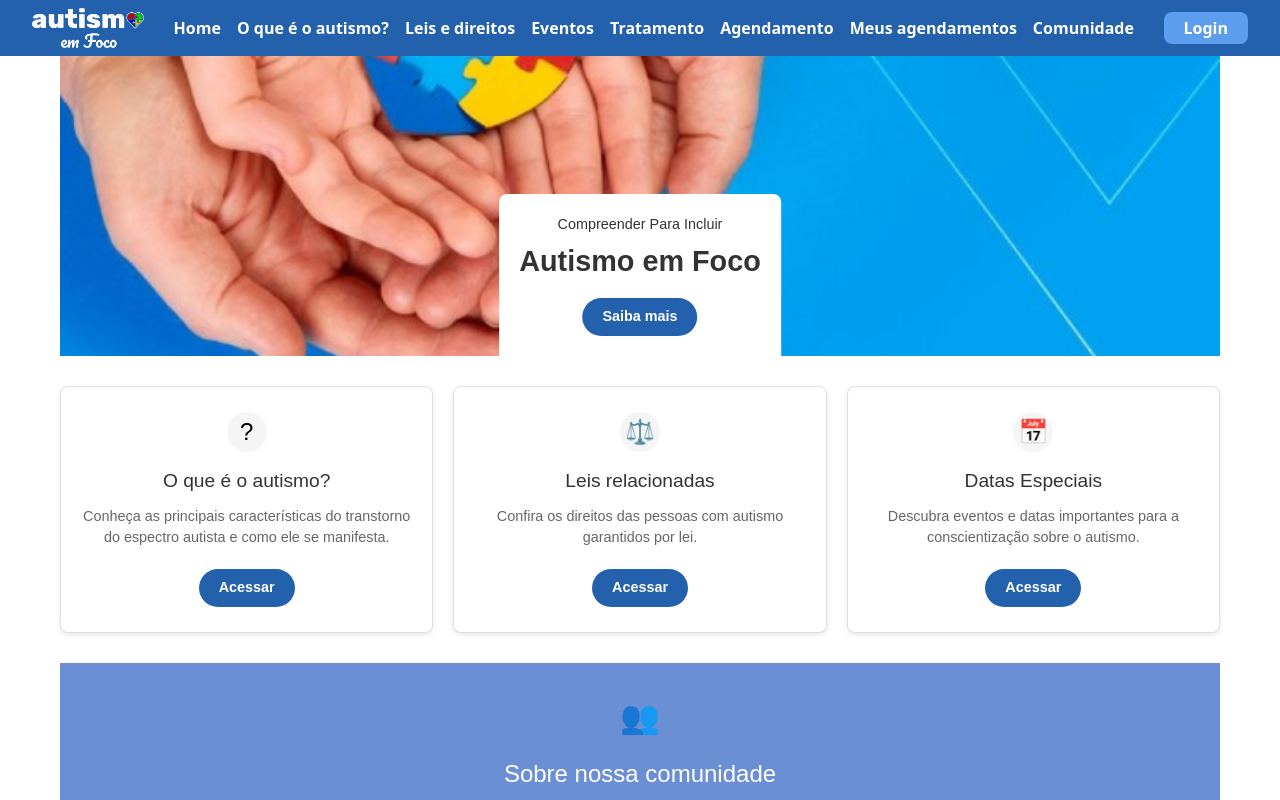
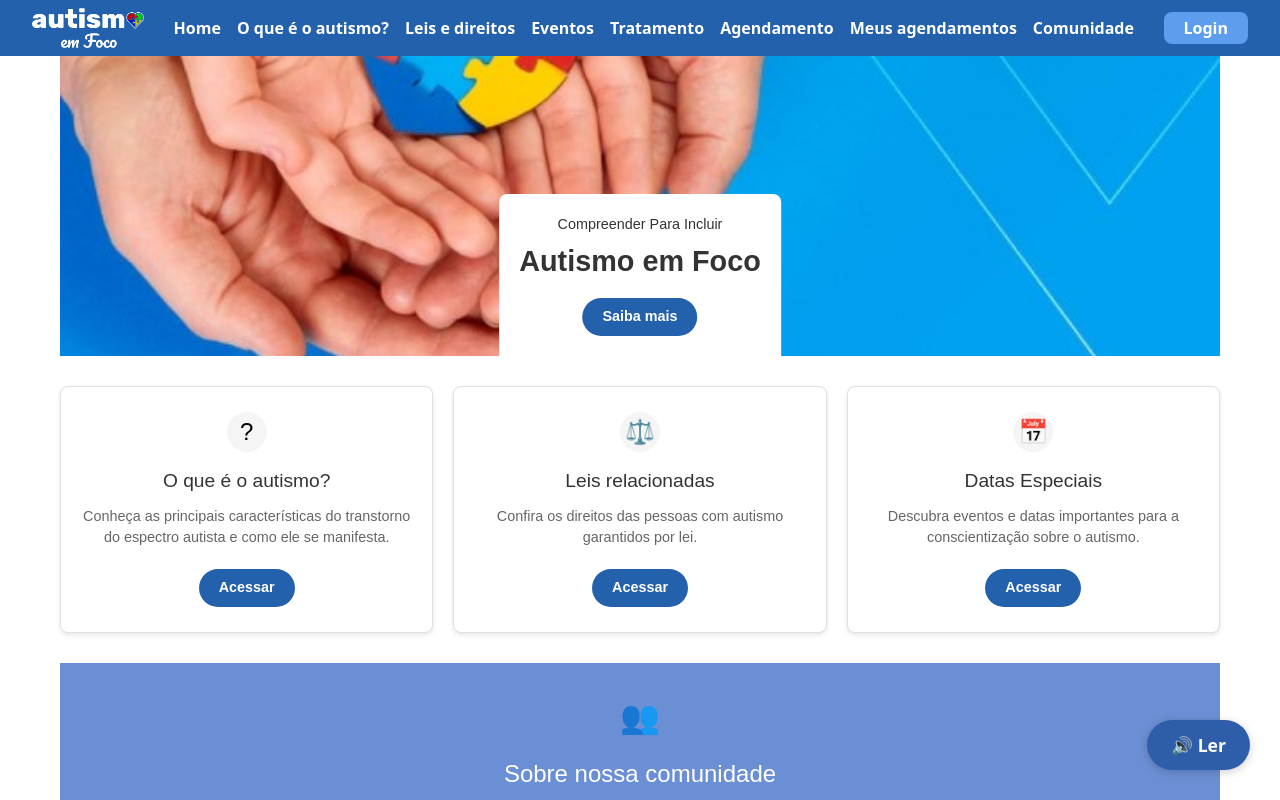
Before and after one commit to PedroHBachiega/autismo-em-foco, a React (Vite) app: page / in a window 1280 px wide. Shown: the top 800 px of the page. Built offline with nearby package versions, Linux system fonts and the light colour scheme; no server answers.

Commit message:
Adicionando quesitos de acessibilidade com leitura por voz

```diff
--- a/src/Layout.jsx
+++ b/src/Layout.jsx
@@ -2,18 +2,16 @@ import React from 'react';
 import { Outlet } from 'react-router-dom';
 import Navbar from './components/Navbar';
 import Footer from './components/Footer';
-import { usePageTracking } from './Hooks/usePageTracking';
+import ReadInstructions from './components/ReadInstructions/ReadInstructions';
 
 const Layout = () => {
-  // Rastreia mudanças de página
-  usePageTracking();
-
   return (
     <>
       <Navbar />
       <main>
         <Outlet />
       </main>
+      <ReadInstructions />
       <Footer />
     </>
   );
--- /dev/null
+++ b/src/components/ReadAloudButton/ReadAloudButton.jsx
@@ -0,0 +1,57 @@
+import React, { useState } from 'react';
+import styles from './ReadAloudButton.module.css';
+
+const ReadAloudButton = ({ text, getTextFunction, label = "Ler conteúdo" }) => {
+  const [isReading, setIsReading] = useState(false);
+
+  const speak = () => {
+    // Verifica se a API está disponível no navegador
+    if (!('speechSynthesis' in window)) {
+      alert("Seu navegador não suporta a funcionalidade de leitura de texto.");
+      return;
+    }
+
+    // Se já estiver lendo, para a leitura
+    if (isReading) {
+      window.speechSynthesis.cancel();
+      setIsReading(false);
+      return;
+    }
+
+    // Obtém o texto no momento do clique, se a função estiver disponível
+    const contentText = getTextFunction ? getTextFunction() : text;
+
+    if (!contentText || contentText.trim() === "") {
+      alert("Não foi possível encontrar conteúdo para ler.");
+      return;
+    }
+
+    // Configura a leitura
+    const utterance = new SpeechSynthesisUtterance(contentText);
+    utterance.lang = 'pt-BR'; // Define o idioma como português do Brasil
+    utterance.rate = 1.0; // Velocidade normal
+    utterance.pitch = 1.0; // Tom normal
+
+    // Evento para quando a leitura terminar
+    utterance.onend = () => {
+      setIsReading(false);
+    };
+
+    // Inicia a leitura
+    setIsReading(true);
+    window.speechSynthesis.speak(utterance);
+  };
+
+  return (
+    <button
+      className={`${styles.readAloudButton} ${isReading ? styles.reading : ''}`}
+      onClick={speak}
+      aria-label={isReading ? "Parar leitura" : label}
+      title={isReading ? "Parar leitura" : label}
+    >
+      {isReading ? "🔊 Parar" : "🔊 Ler"}
+    </button>
+  );
+};
+
+export default ReadAloudButton;
--- /dev/null
+++ b/src/components/ReadAloudButton/ReadAloudButton.module.css
@@ -0,0 +1,35 @@
+.readAloudButton {
+  display: flex;
+  align-items: center;
+  gap: 8px;
+  background-color: #2e5eaa;
+  color: white;
+  border: none;
+  border-radius: 50px;
+  padding: 12px 24px;
+  font-weight: 600;
+  font-size: 1.1rem;
+  cursor: pointer;
+  transition: all 0.2s ease;
+  white-space: nowrap;
+  min-width: max-content;
+  box-shadow: 0 2px 10px rgba(0, 0, 0, 0.2);
+}
+
+.readAloudButton:hover {
+  background-color: #1d4b8f;
+  transform: translateY(-2px);
+  box-shadow: 0 4px 15px rgba(0, 0, 0, 0.3);
+}
+
+.readAloudButton:active {
+  transform: translateY(0);
+}
+
+.reading {
+  background-color: #e74c3c;
+}
+
+.reading:hover {
+  background-color: #c0392b;
+}
--- /dev/null
+++ b/src/components/ReadInstructions/ReadInstructions.jsx
@@ -0,0 +1,47 @@
+import React, { useRef } from 'react';
+import ReadAloudButton from '../ReadAloudButton/ReadAloudButton';
+import styles from './ReadInstructions.module.css';
+
+const ReadInstructions = ({ contentSelector, title = "esta página" }) => {
+  const contentRef = useRef(null);
+
+  const getTextFromElement = (element) => {
+    if (!element) return "";
+
+    const clone = element.cloneNode(true);
+    const elementsToRemove = clone.querySelectorAll('button, input, textarea, select');
+    elementsToRemove.forEach(el => el.remove());
+
+    return clone.textContent || clone.innerText || "";
+  };
+
+  const handleReadContent = () => {
+    let targetElement;
+
+    if (contentSelector) {
+      targetElement = document.querySelector(contentSelector);
+    }
+
+    if (!targetElement) {
+      targetElement = document.querySelector('main') || document.body;
+    }
+
+    if (!targetElement) {
+      return "Não foi possível encontrar o conteúdo para leitura. Por favor, tente novamente.";
+    }
+
+    const text = getTextFromElement(targetElement);
+    return text || "Não foi possível extrair o texto do conteúdo.";
+  };
+
+  return (
+    <div className={styles.readInstructionsContainer} ref={contentRef}>
+      <ReadAloudButton
+        getTextFunction={handleReadContent}
+        label={`Ler ${title}`}
+      />
+    </div>
+  );
+};
+
+export default ReadInstructions;
--- /dev/null
+++ b/src/components/ReadInstructions/ReadInstructions.module.css
@@ -0,0 +1,17 @@
+.readInstructionsContainer {
+  position: fixed;
+  bottom: 30px;
+  right: 30px;
+  z-index: 9999;
+  display: flex;
+  justify-content: center;
+  align-items: center;
+  background: none;
+}
+
+@media (max-width: 768px) {
+  .readInstructionsContainer {
+    bottom: 20px;
+    right: 20px;
+  }
+}
--- a/src/pages/Post/Post.jsx
+++ b/src/pages/Post/Post.jsx
@@ -3,6 +3,7 @@ import { useParams } from 'react-router-dom'
 import { useState, useEffect } from 'react'
 import { db } from '../../firebase/config'
 import { doc, getDoc } from 'firebase/firestore'
+import ReadAloudButton from '../../components/ReadAloudButton/ReadAloudButton';
 
 const Post = () => {
     const { id } = useParams()
@@ -36,16 +37,33 @@ const Post = () => {
         fetchPost()
     }, [id])
 
+    // Função para preparar o texto para leitura - MOVIDA PARA DENTRO DO COMPONENTE
+    const getReadableContent = () => {
+        if (!post) return "";
+        let content = `Título: ${post.title}. `;
+        content += `Autor: ${post.createdBy}. `;
+        content += `Conteúdo: ${post.body}`;
+
+        if (post.tags && post.tags.length > 0) {
+            content += `. Tags: ${post.tags.join(", ")}`;
+        }
+
+        return content;
+    };
+
     return (
-        <div className="post-container">
+        <div className="post-container" style={{ maxWidth: '800px', margin: '40px auto', padding: '20px' }}>
             {loading && <p>Carregando post...</p>}
-            {error && <p className="error">{error}</p>}
+            {error && <p className="error" style={{ color: 'red' }}>{error}</p>}
             {post && (
                 <>
-                    <h1>{post.title}</h1>
-                    <div className="post-author">
+                    <h1 style={{ fontSize: '2rem', color: '#2e5eaa', marginBottom: '10px' }}>{post.title}</h1>
+                    <div className="post-author" style={{ marginBottom: '20px' }}>
                         <p>por {post.createdBy}</p>
                     </div>
+
+                    {/* Botão de leitura - MOVIDO PARA DENTRO DO JSX */}
+                    <ReadAloudButton text={getReadableContent()} label="Ler postagem" />
 
                     {post.imageUrl && (
                         <div className="post-image" style={{ margin: '1rem 0', textAlign: 'center' }}>
@@ -61,13 +79,20 @@ const Post = () => {
                         </div>
                     )}
 
-                    <div className="post-content">
+                    <div className="post-content" style={{ margin: '20px 0', lineHeight: '1.6' }}>
                         <p>{post.body}</p>
                     </div>
                     {post.tags && (
-                        <div className="tags">
+                        <div className="tags" style={{ marginTop: '20px' }}>
                             {post.tags.map((tag) => (
-                                <span key={tag}>#{tag}</span>
+                                <span key={tag} style={{
+                                    background: '#e3f2fd',
+                                    color: '#1976d2',
+                                    padding: '4px 8px',
+                                    borderRadius: '12px',
+                                    marginRight: '8px',
+                                    fontSize: '0.9rem'
+                                }}>#{tag}</span>
                             ))}
                         </div>
                     )}
```
